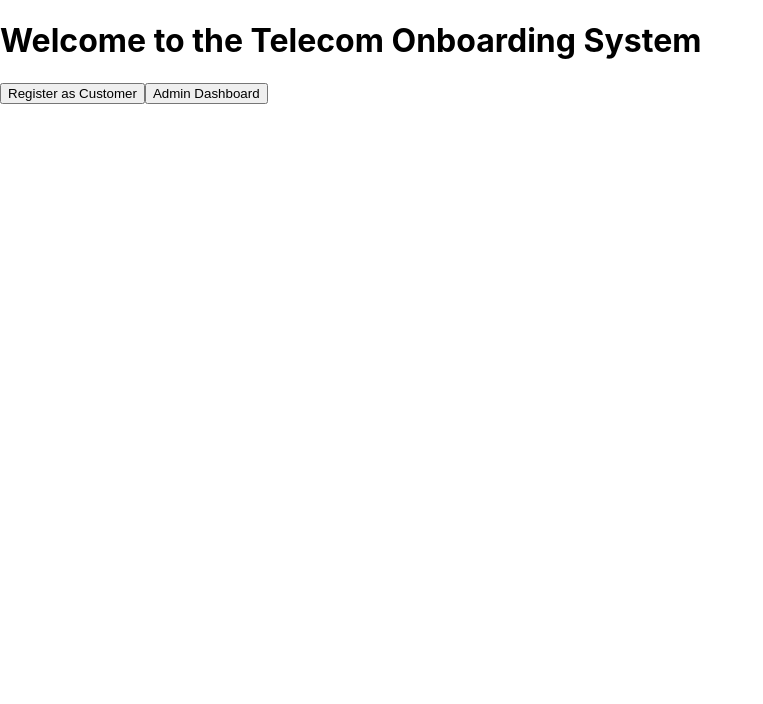
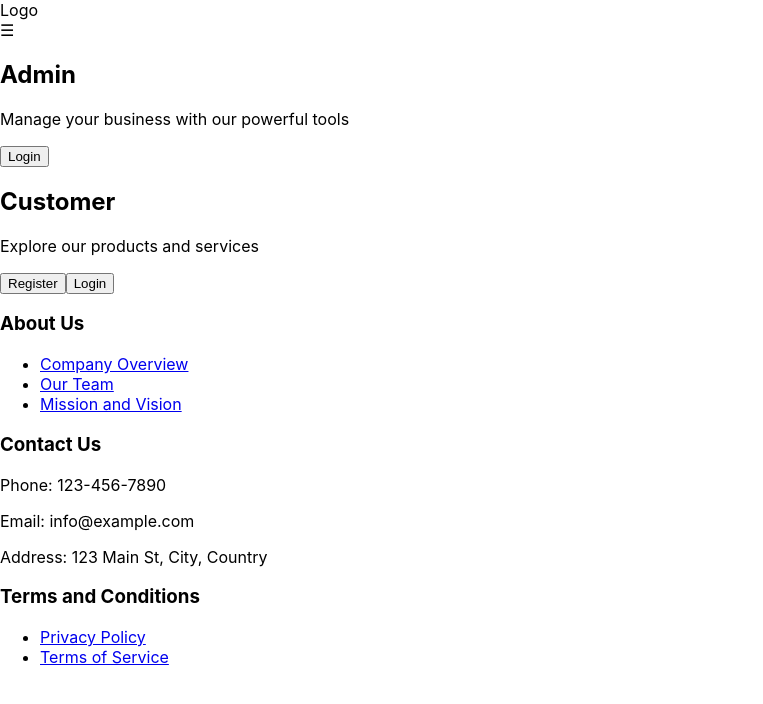
Before and after one commit to snehanadigb/frontendfinal, a React (Create React App) app: page / in a window 1280 px wide. Shown: the top 704 px of the page, without its empty margins (0-763 px from the left). Built offline with nearby package versions, Linux system fonts and the light colour scheme.

Commit message:
Updated landingpage.js
File Updated

```diff
--- a/src/components/landingpage.js
+++ b/src/components/landingpage.js
@@ -1,5 +1,6 @@
 import React from 'react';
 import { useNavigate } from 'react-router-dom';
+import '../App.css';
 
 const LandingPage = () => {
   const navigate = useNavigate();
@@ -13,10 +14,52 @@ const LandingPage = () => {
   };
 
   return (
-    <div>
-      <h1>Welcome to the Telecom Onboarding System</h1>
-      <button onClick={handleCustomerClick}>Register as Customer</button>
-      <button onClick={handleAdminClick}>Admin Dashboard</button>
+    <div className="landing-page">
+      <header className="landing-header">
+        <div className="logo">Logo</div>
+        <div className="menu-icon">&#9776;</div>
+      </header>
+
+      <main className="landing-main">
+        <section className="landing-section admin-section">
+          <h2>Admin</h2>
+          <p>Manage your business with our powerful tools</p>
+          <button onClick={handleAdminClick}>Login</button>
+        </section>
+
+        <section className="landing-section customer-section">
+          <h2>Customer</h2>
+          <p>Explore our products and services</p>
+          <button onClick={handleCustomerClick}>Register</button>
+          <button>Login</button>
+        </section>
+      </main>
+
+      <footer className="landing-footer">
+        <div className="footer-column">
+          <h3>About Us</h3>
+          <ul>
+            <li><a href="#overview">Company Overview</a></li>
+            <li><a href="#team">Our Team</a></li>
+            <li><a href="#vision">Mission and Vision</a></li>
+          </ul>
+        </div>
+
+        <div className="footer-column">
+          <h3>Contact Us</h3>
+          <p>Phone: 123-456-7890</p>
+          <p>Email: info@example.com</p>
+          <p>Address: 123 Main St, City, Country</p>
+        </div>
+
+        <div className="footer-column">
+          <h3>Terms and Conditions</h3>
+          <ul>
+            <li><a href="#privacy">Privacy Policy</a></li>
+            <li><a href="#terms">Terms of Service</a></li>
+          </ul>
+        </div>
+      </footer>
     </div>
   );
 };
```
